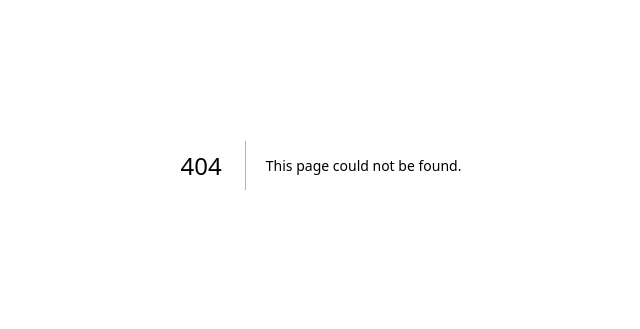
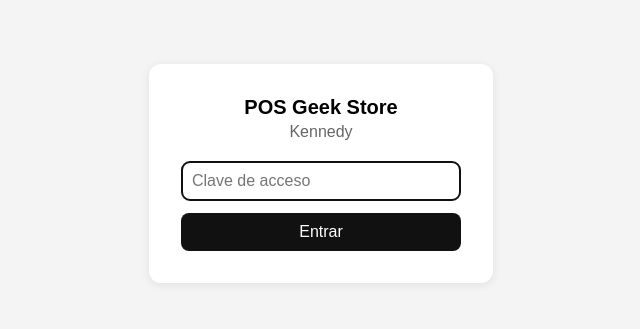
Before and after one commit to geekstore100-hue/geekstore-pos, a Next.js app: page /login in a window 1280 px wide. Before the commit this address had no page. Shown: the part 235-564 px from the top of the page, without its empty margins (319-959 px from the left). Built offline with nearby package versions, Linux system fonts and the light colour scheme.

Commit message:
Create page.js

```diff
--- /dev/null
+++ b/app/login/page.js
@@ -0,0 +1,94 @@
+'use client';
+
+import { useState } from 'react';
+import { useRouter } from 'next/navigation';
+
+export default function LoginPage() {
+  const [clave, setClave] = useState('');
+  const [error, setError] = useState('');
+  const [cargando, setCargando] = useState(false);
+  const router = useRouter();
+
+  async function handleSubmit(e) {
+    e.preventDefault();
+    setError('');
+    setCargando(true);
+
+    const res = await fetch('/api/login', {
+      method: 'POST',
+      headers: { 'Content-Type': 'application/json' },
+      body: JSON.stringify({ clave }),
+    });
+
+    setCargando(false);
+
+    if (res.ok) {
+      router.push('/');
+      router.refresh();
+    } else {
+      setError('Clave incorrecta');
+    }
+  }
+
+  return (
+    <main style={styles.main}>
+      <form onSubmit={handleSubmit} style={styles.form}>
+        <h1 style={styles.title}>POS Geek Store</h1>
+        <p style={styles.subtitle}>Kennedy</p>
+        <input
+          type="password"
+          placeholder="Clave de acceso"
+          value={clave}
+          onChange={(e) => setClave(e.target.value)}
+          style={styles.input}
+          autoFocus
+        />
+        {error && <p style={styles.error}>{error}</p>}
+        <button type="submit" disabled={cargando} style={styles.button}>
+          {cargando ? 'Entrando...' : 'Entrar'}
+        </button>
+      </form>
+    </main>
+  );
+}
+
+const styles = {
+  main: {
+    minHeight: '100vh',
+    display: 'flex',
+    alignItems: 'center',
+    justifyContent: 'center',
+    fontFamily: 'sans-serif',
+    background: '#f4f4f5',
+  },
+  form: {
+    background: '#fff',
+    padding: '32px',
+    borderRadius: '12px',
+    boxShadow: '0 2px 10px rgba(0,0,0,0.08)',
+    width: '280px',
+    textAlign: 'center',
+  },
+  title: { margin: 0, fontSize: '20px' },
+  subtitle: { marginTop: '4px', marginBottom: '20px', color: '#666' },
+  input: {
+    width: '100%',
+    padding: '10px',
+    fontSize: '16px',
+    borderRadius: '8px',
+    border: '1px solid #ccc',
+    marginBottom: '12px',
+    boxSizing: 'border-box',
+  },
+  button: {
+    width: '100%',
+    padding: '10px',
+    fontSize: '16px',
+    borderRadius: '8px',
+    border: 'none',
+    background: '#111',
+    color: '#fff',
+    cursor: 'pointer',
+  },
+  error: { color: '#c00', fontSize: '14px', marginBottom: '12px' },
+};
```
